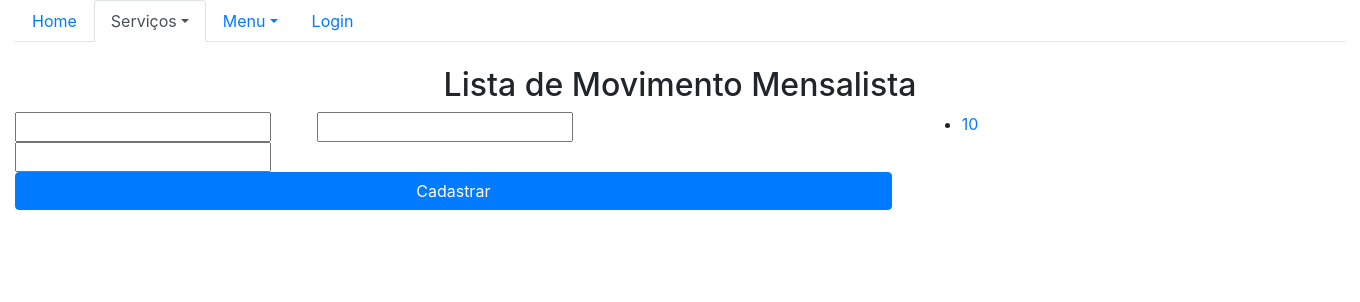
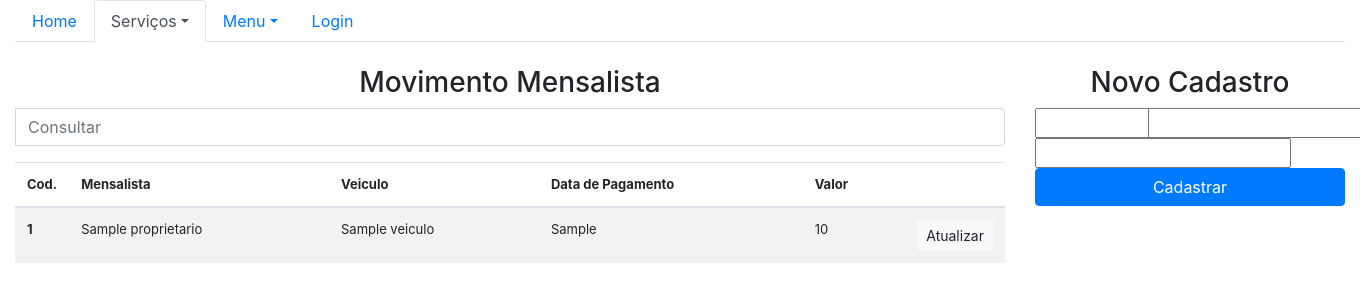
Before and after one commit to pwlimaverde/estacionamentolimaverde, a Django app: template core/templates/core/lista_movmensalista.html in a window 1360 px wide; the page is wider, and only the part inside the window is pictured. Shown: the top 302 px of that part. Run offline with Django 3.2, Linux system fonts and the light colour scheme; the template is opened without the code that fills it: most values are stand-ins (such as "Sample title", 1, 10 or a date in 2020); form fields are guessed from the names that the template uses; some libraries are stand-ins or nearby versions.

Commit message:
ajuste pesquisa concluido

```diff
--- a/core/models.py
+++ b/core/models.py
@@ -89,4 +89,4 @@ class MovMensalista(models.Model):
     total = models.DecimalField(max_digits=6, decimal_places=2, null=False, blank=False)
 
     def __str__(self):
-        return str(self.mensalista) + ' - ' + str(self.total)
+        return str(self.mensalista.veiculo.proprietario) + ' - ' + str(self.mensalista.veiculo)
--- a/core/templates/core/lista_movmensalista.html
+++ b/core/templates/core/lista_movmensalista.html
@@ -36,12 +36,44 @@
 {% block main %}
 
 <div class="row">
-    <div class="col-sm-12">
-        <h2 align="center">Lista de Movimento Mensalista</h2>
+    <div class="col-sm-9">
+        <h3 align="center">Movimento Mensalista</h3>
+            <div class="form-group input-group">
+                <span class="input-group-addon"><i class="glyphicon glyphicon-search"></i></span>
+                <input name="consulta" id="txt_consulta" placeholder="Consultar" type="text" class="form-control">
+            </div>
+        <font size="2">
+        <table id="tabela" class="table table-striped">
+            <thead>
+                <tr>
+                <th scope="col" width="5%">Cod.</th>
+                <th scope="col">Mensalista</th>
+                <th scope="col">Veiculo</th>
+                <th scope="col">Data de Pagamento</th>
+                <th scope="col">Valor</th>
+                <th scope="col" width="2%"></th>
+                </tr>
+            </thead>
+            <tbody>
+                {% for valor in movmensalista %}
+                <tr>
+                <th scope="row">{{ valor.id }}</th>
+                <td>{{ valor.mensalista.veiculo.proprietario }}</td>
+                <td>{{ valor.mensalista.veiculo }}</td>
+                <td>{{ valor.dt_pgto }}</td>
+                <td>{{ valor.total }}</td>
+                <td><a href="{% url 'update_movmensalista' valor.id %}" class="btn btn-light btn-sm">Atualizar</a></td>
+                </tr>
+                {% endfor %}
+            </tbody>
+        </table>
+        </font>
+        <script>
+            $('input#txt_consulta').quicksearch('table#tabela tbody tr');
+        </script>
     </div>
-</div>
-<div class="row">
-    <div class="col-sm-8">
+    <div class="col-sm-3">
+        <h3 align="center">Novo Cadastro</h3>
         <form action="{% url 'movmensalista_novo' %}" method="POST">
         {% csrf_token %}
             <div class="row">
@@ -60,13 +92,6 @@
             <button type="submit" class="btn btn-primary btn-block">Cadastrar</button>
         </form>
     </div>
-    <div class="col-sm-4">
-        <ul>
-            {% for valor in movmensalista %}
-                <li><a href="{% url 'update_movmensalista' valor.id %}">{{ valor}}</a></li>
-            {% endfor %}
-        </ul>
-    </div>
 </div>
 
 {% endblock %}
--- a/core/templates/core/lista_movrotativo.html
+++ b/core/templates/core/lista_movrotativo.html
@@ -94,6 +94,7 @@
         </script>
     </div>
     <div class="col-sm-3">
+        <h3 align="center">Novo Cadastro</h3>
         <form action="{% url 'movrotativo_novo' %}" method="POST">
         {% csrf_token %}
             <div class="row">
--- a/core/templates/core/lista_pessoa.html
+++ b/core/templates/core/lista_pessoa.html
@@ -37,7 +37,7 @@
 {% block main %}
 
 <div class="row">
-    <div class="col-sm-8">
+    <div class="col-sm-9">
         <h3 align="center">Pessoas Cadastradas</h3>
             <div class="form-group input-group">
                 <span class="input-group-addon"><i class="glyphicon glyphicon-search"></i></span>
@@ -51,7 +51,7 @@
                 <th scope="col">Nome</th>
                 <th scope="col">Endereco</th>
                 <th scope="col">Telefone</th>
-                <th scope="col" width="5%"></th>
+                <th scope="col" width="2%"></th>
                 </tr>
             </thead>
             <tbody>
@@ -71,7 +71,7 @@
             $('input#txt_consulta').quicksearch('table#tabela tbody tr');
         </script>
     </div>
-    <div class="col-sm-4">
+    <div class="col-sm-3">
         <h3 align="center">Novo Cadastro</h3>
         <form action="{% url 'pessoa_novo' %}" method="POST">
             {% csrf_token %}
--- a/core/templates/core/lista_veiculo.html
+++ b/core/templates/core/lista_veiculo.html
@@ -36,7 +36,7 @@
 {% block main %}
 
 <div class="row">
-        <div class="col-sm-8">
+        <div class="col-sm-9">
         <h3 align="center">Veiculos Cadastrados</h3>
             <div class="form-group input-group">
                 <span class="input-group-addon"><i class="glyphicon glyphicon-search"></i></span>
@@ -74,7 +74,7 @@
             $('input#txt_consulta').quicksearch('table#tabela tbody tr');
         </script>
     </div>
-    <div class="col-sm-4">
+    <div class="col-sm-3">
         <h3 align="center">Novo Cadastro</h3>
         <form action="{% url 'veiculo_novo' %}" method="POST">
             {% csrf_token %}
```
Also changed, not shown: core/templates/core/lista_marca.html (+4 -3 lines), core/templates/core/lista_mensalista.html (+4 -3 lines).
